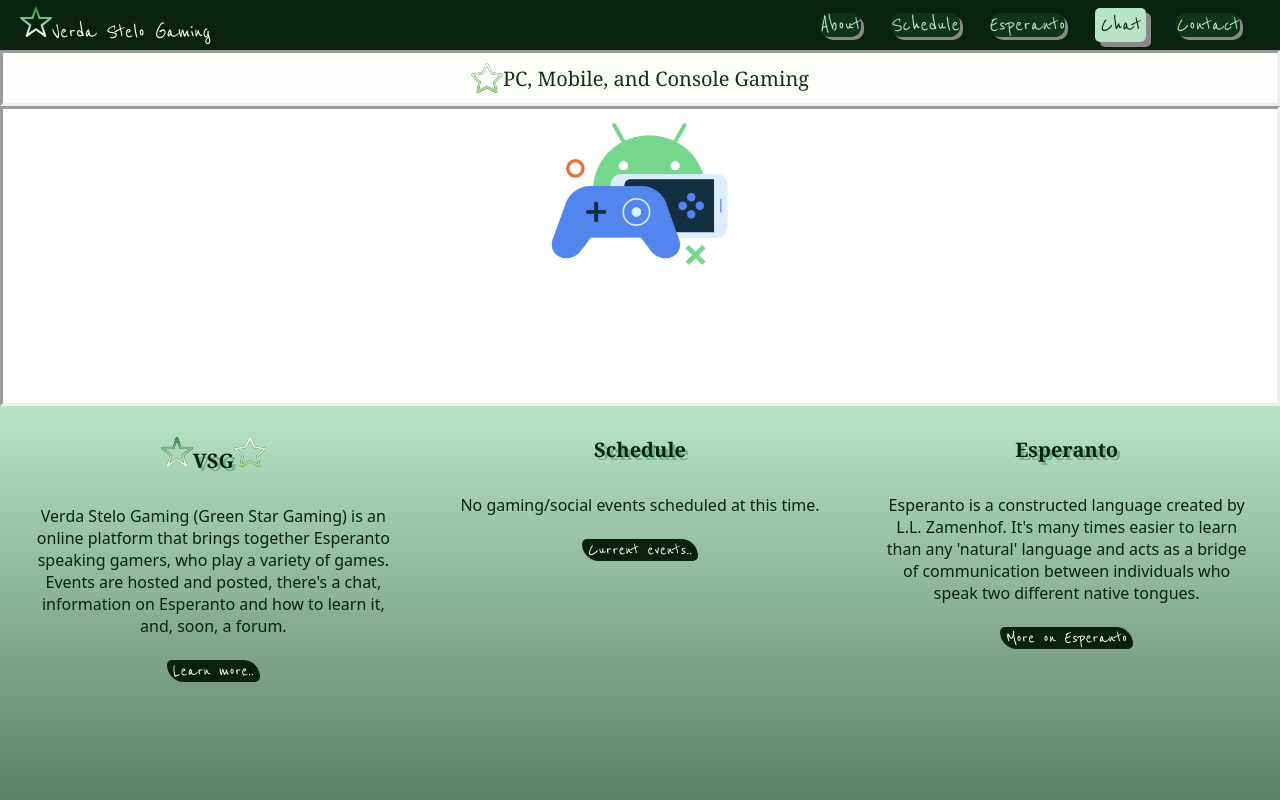
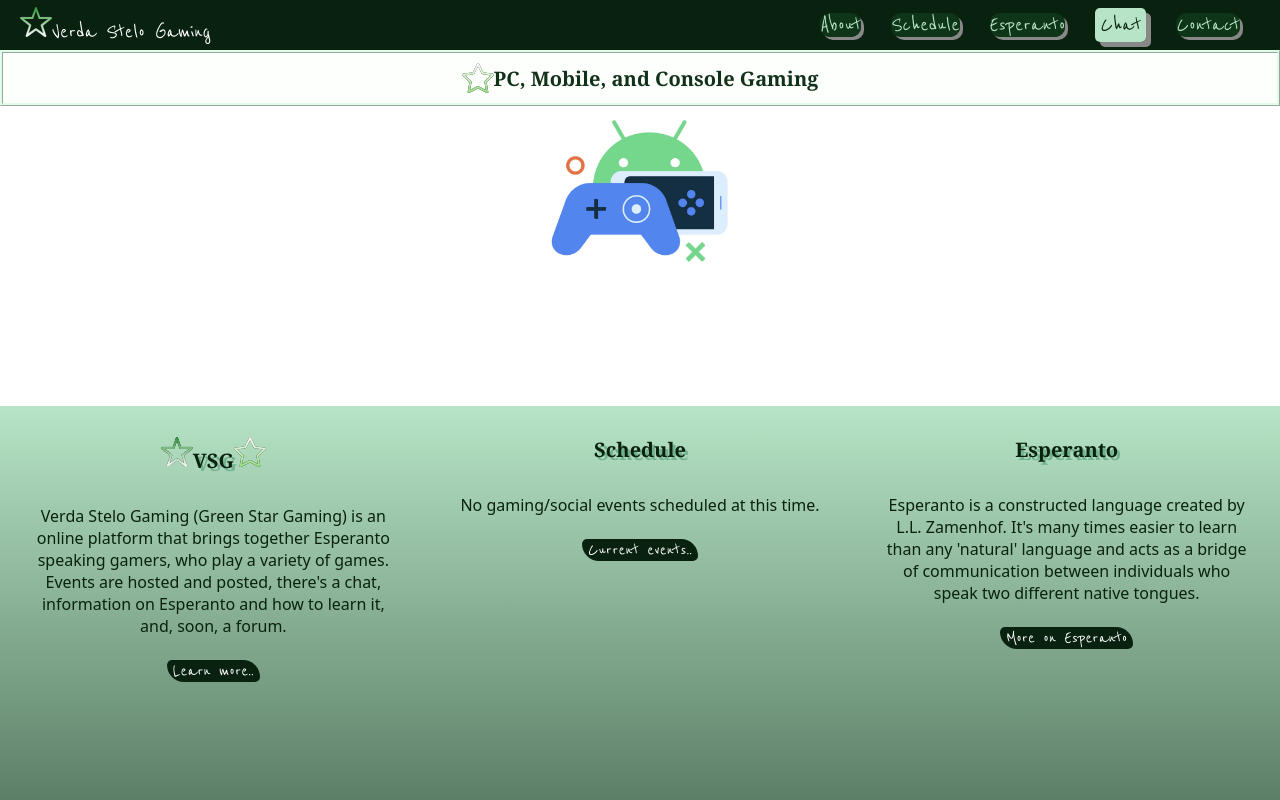
Before and after one commit to akronborn/vsg, a Next.js app: page / in a window 1280 px wide. Shown: the top 800 px of the page. Built offline with nearby package versions, Linux system fonts and the light colour scheme.

Commit message:
changed TL border and removed extraneous borders

```diff
--- a/styles/Footer.module.css
+++ b/styles/Footer.module.css
@@ -1,6 +1,5 @@
 .container {
   height: 200px;
-  border-top: 3px solid #000;
   display: flex;
   justify-content: space-around;
   font-size: 18px;
@@ -22,6 +21,11 @@
   font-family: "reenie beanie", cursive, Georgia;
   padding: 5px;
   width: max-content;
+}
+
+.title:hover {
+  font-weight: bold;
+  padding: 7px;
 }
 
 .link {
@@ -58,15 +62,10 @@
 
 .info {
   color: inherit;
-  text-decoration: none;
-}
-
-.info:active {
-  font-size: 17px;
 }
 
 .info:hover {
-  font-size: 17px;
+  font-weight: bolder;
 }
 
 @media screen and (max-width: 480px) {
--- a/styles/SimpleSlider.module.css
+++ b/styles/SimpleSlider.module.css
@@ -5,7 +5,6 @@
   height: 300px;
   font-size: 20px;
   justify-content: center;
-  border-style: inset;
   /* font-weight: bold; */
   font-family: Georgia, "Times New Roman", Times, serif;
   overflow: auto;
--- a/styles/TagLine.module.css
+++ b/styles/TagLine.module.css
@@ -1,14 +1,18 @@
 .container {
   display: flex;
   height: 30px;
+  width: 100%;
+  padding: 0px;
   background-color: rgb(253, 255, 253);
   color: rgb(18, 49, 25);
   align-items: center;
   padding-top: 25px;
   padding-bottom: 25px;
   font-size: 20px;
+  font-weight: bolder;
   justify-content: center;
-  border-style: inset;
+  border-style: ridge;
+  border-color: rgb(224, 252, 233);
   /* font-weight: bold; */
   font-family: Georgia, "Times New Roman", Times, serif;
 }
```
